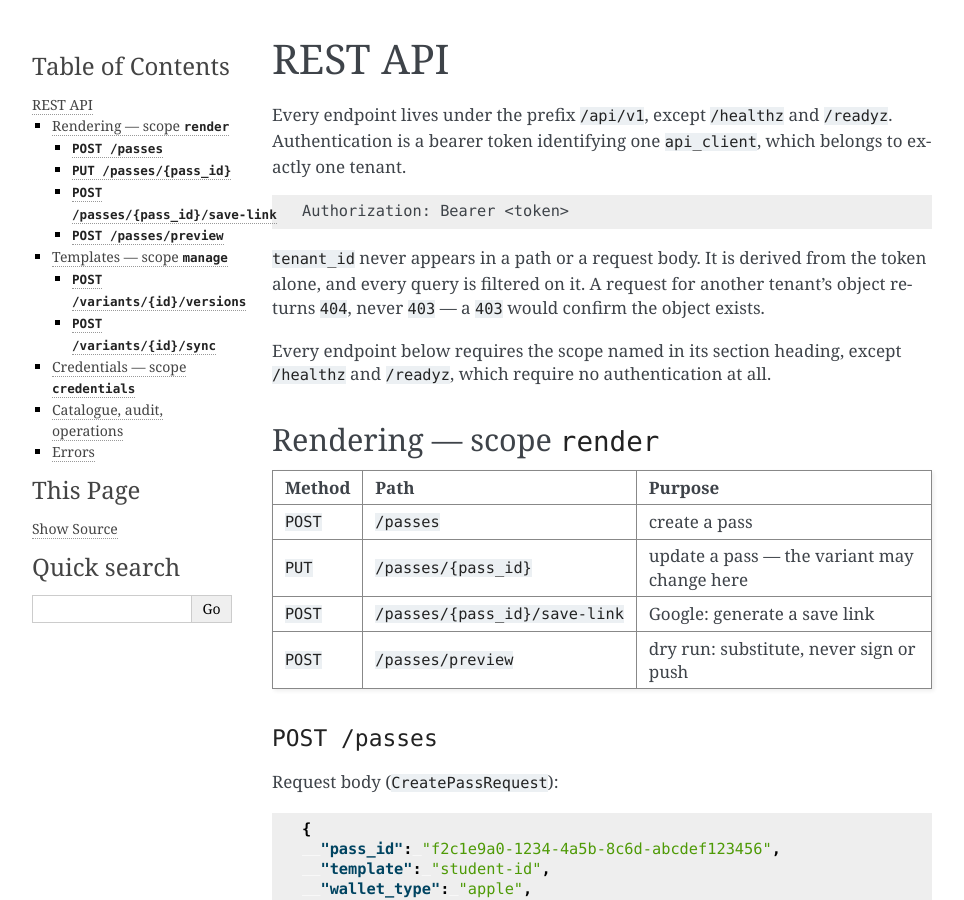
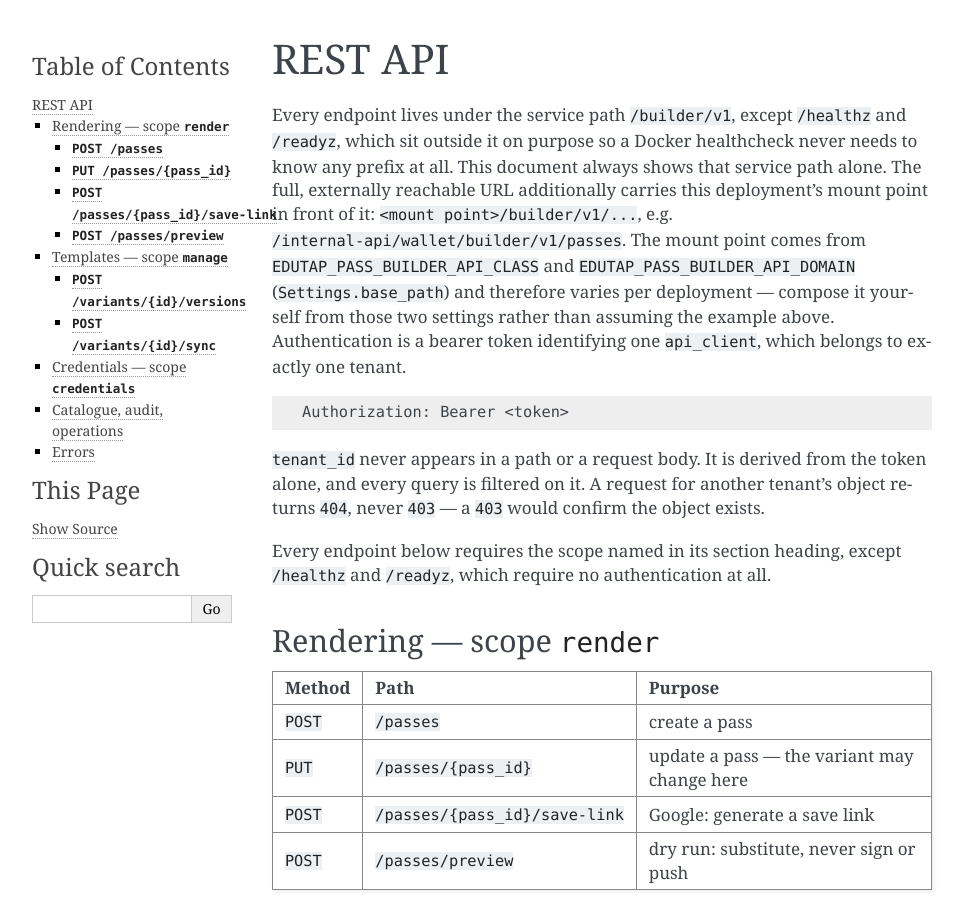
Before and after one commit to edutap-collective/edutap.pass_builder, a Sphinx documentation site: the page built from docs/reference/rest-api.md, in a window 1280 px wide and 900 px high. Shown: the whole window, without its empty margins (148-1112 px from the left). Built offline with Sphinx 7.4.7, drawn with Linux system fonts in a browser that asks for light colours.

Commit message:
fix(app): move redoc_url under API_PREFIX and update docs to the new paths
docs_url and openapi_url were moved under API_PREFIX but redoc_url was
left behind, so ReDoc sat at <base_path>/redoc while Swagger sat at
<base_path>/builder/v1/docs -- an inconsistency ten sibling services
would otherwise copy. Extend the documentation-URL test to cover all
three doc endpoints in one focused test, and note in route_paths()'s
docstring that app.openapi()["paths"] only reflects routes with
include_in_schema=True.

The service's own docs (tutorial, both how-tos, REST reference) still
taught the retired /api/v1 path. Update them to /builder/v1, state the
mount point once near the top of reference/rest-api.md together with
where it comes from (EDUTAP_PASS_BUILDER_API_CLASS/_API_DOMAIN), and
show the full externally-reachable URL wherever a doc has a complete
curl command against a host.

```diff
--- a/docs/reference/rest-api.md
+++ b/docs/reference/rest-api.md
@@ -1,7 +1,16 @@
 # REST API
 
-Every endpoint lives under the prefix `/api/v1`, except `/healthz` and
-`/readyz`.
+Every endpoint lives under the service path `/builder/v1`, except `/healthz`
+and `/readyz`, which sit outside it on purpose so a Docker healthcheck
+never needs to know any prefix at all.
+This document always shows that service path alone.
+The full, externally reachable URL additionally carries this deployment's
+mount point in front of it: `<mount point>/builder/v1/...`, e.g.
+`/internal-api/wallet/builder/v1/passes`.
+The mount point comes from `EDUTAP_PASS_BUILDER_API_CLASS` and
+`EDUTAP_PASS_BUILDER_API_DOMAIN` (`Settings.base_path`) and therefore varies
+per deployment — compose it yourself from those two settings rather than
+assuming the example above.
 Authentication is a bearer token identifying one `api_client`, which
 belongs to exactly one tenant.
 
```
Also changed, not shown: docs/how-to/import-a-pkpasstemplate.md (+6 -6 lines), docs/how-to/obtain-and-install-an-apple-credential.md (+7 -7 lines), docs/tutorials/first-pass.md (+12 -12 lines), 2 other files.
